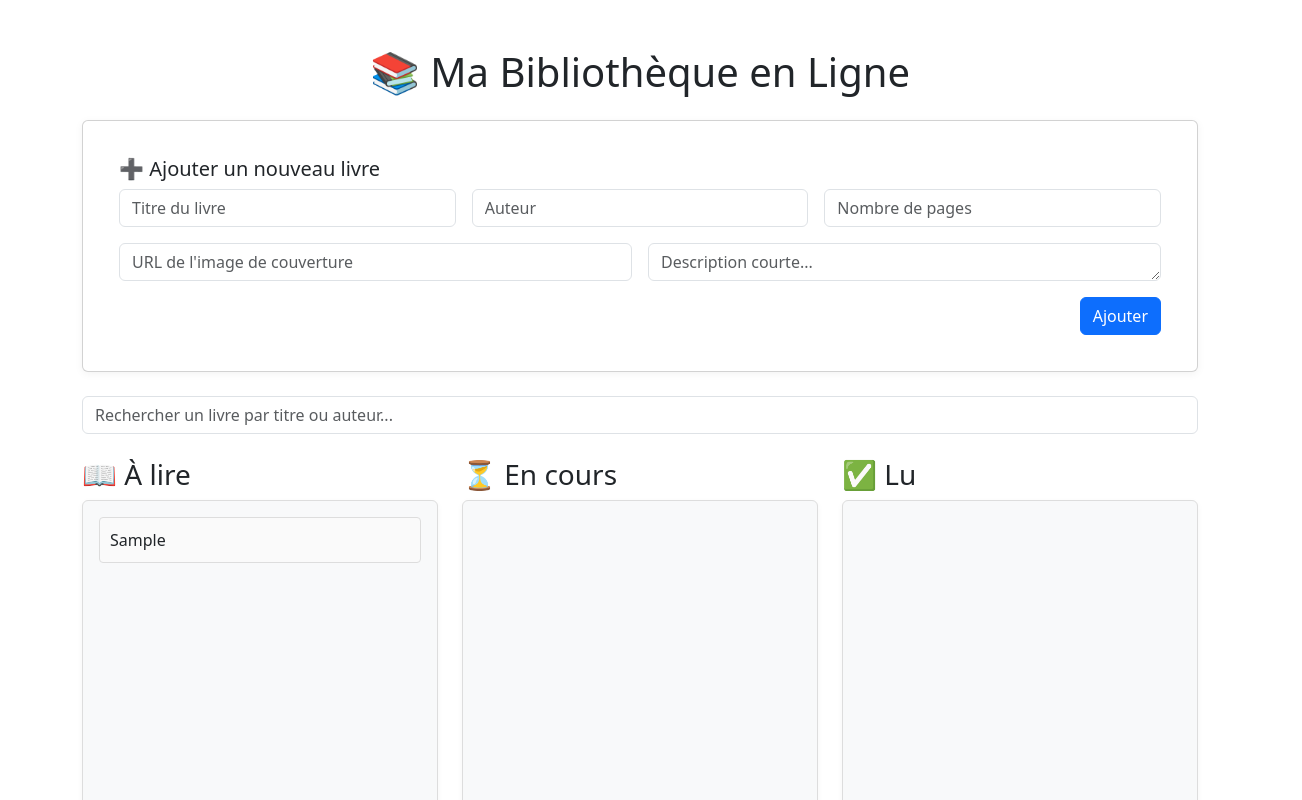
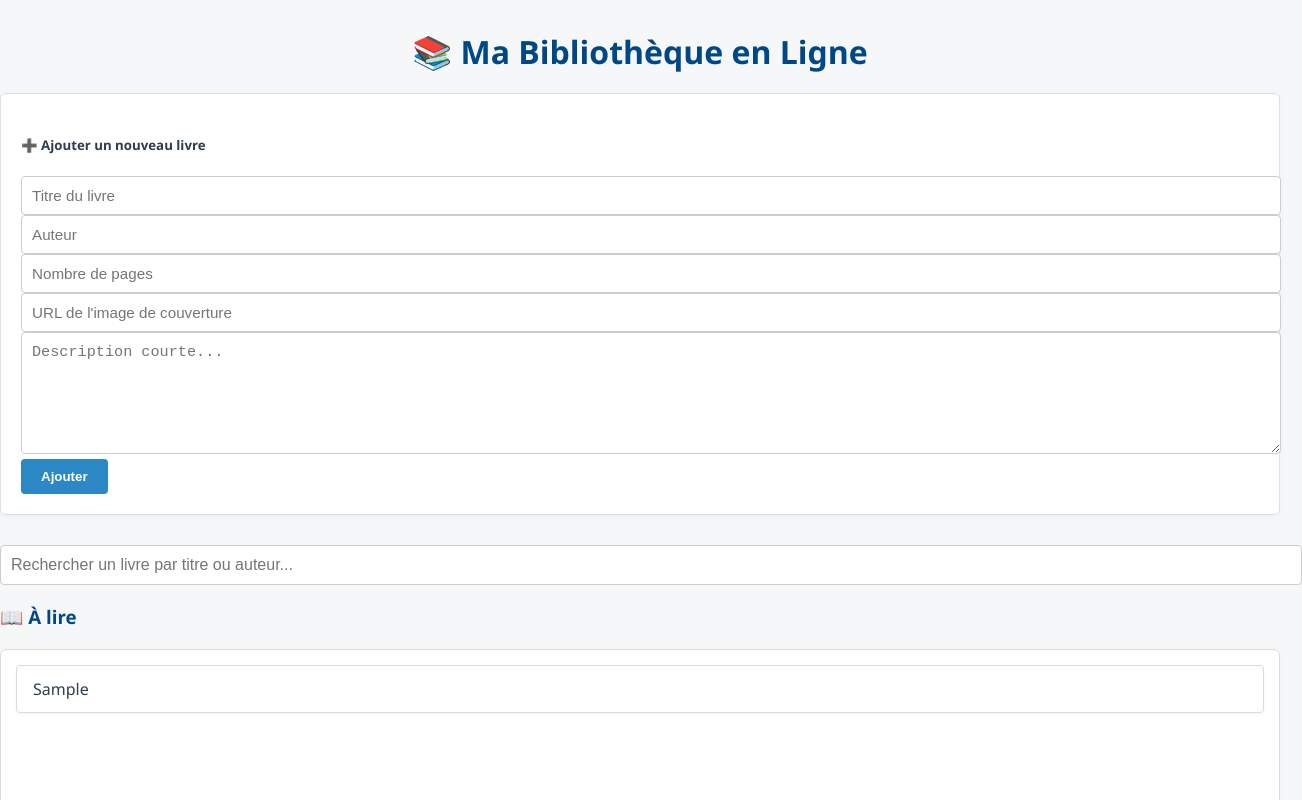
Before and after one commit to YbrDev-web/ProjetJavascript-, a plain HTML site: page index.html in a window 1280 px wide. Both pictures are taken after typing "Sample", "Sample", "5", "https://example.com", "Sample" into the empty fields and a click on the button "Ajouter". Shown: the top 800 px of the page, 1302 px wide, since content can reach past the window. Drawn offline with nearby package versions, Linux system fonts and the light colour scheme; no server answers.

Commit message:
mise en commentaire de bootstrap

```diff
--- a/index.html
+++ b/index.html
@@ -9,7 +9,7 @@
   <link rel="stylesheet" href="style.css">
 
   <!-- Bootstrap -->
-  <link href="https://cdn.jsdelivr.net/npm/bootstrap@5.3.0/dist/css/bootstrap.min.css" rel="stylesheet">
+  <!-- <link href="https://cdn.jsdelivr.net/npm/bootstrap@5.3.0/dist/css/bootstrap.min.css" rel="stylesheet"> -->
 </head>
 
 <body>
--- a/style.css
+++ b/style.css
@@ -2,7 +2,7 @@
 
 body {
   font-family: 'Segoe UI', Tahoma, Geneva, Verdana, sans-serif;
-    background-color: #f5f5f5;
+  background-color: #f5f7f9;
   color: #2c3e50;
   margin: 0;
   padding: 0;
@@ -11,8 +11,8 @@ body {
 /* ---------- TITRES ---------- */
 
 h1, h2, h3 {
-    font-weight: bold;
-    color: #222;
+  font-weight: 600;
+  color: #004785;
   margin-bottom: 20px;
 }
 
@@ -26,8 +26,8 @@ body {
 .card {
   background-color: white;
   border-radius: 6px;
-    border: 1px solid #ddd;
-    box-shadow: 0 2px 8px rgba(0,0,0,0.05);
+  border: 1px solid #e0e0e0;
+  box-shadow: 0 2px 8px rgba(0, 0, 0, 0.03);
   padding: 20px;
   margin-bottom: 30px;
 }
@@ -42,13 +42,14 @@ body {
 .form-control, .form-select {
   border-radius: 4px;
   border: 1px solid #ccc;
-    padding: 8px;
+  padding: 10px;
   width: 100%;
+  font-size: 0.95rem;
 }
 
 textarea.form-control {
   resize: vertical;
-    min-height: 120px;
+  min-height: 100px;
 }
 
 /* ---------- BOUTONS ---------- */
@@ -62,50 +63,58 @@ body {
 }
 
 .btn-primary {
-    background-color: #007BBD;
+  background-color: #2C87C5;
   color: white;
 }
 
 .btn-primary:hover {
-    background-color: #006aa3;
+  background-color: #1a6aa3;
+}
+
+.btn-success {
+  background-color: #28a745;
+  color: white;
+}
+
+.btn-success:hover {
+  background-color: #218838;
 }
 
 /* ---------- COLONNES ---------- */
 
 .book-column {
-    background-color: #ffffff;
-    border: 1px solid #ddd;
+  background-color: white;
+  border: 1px solid #dcdcdc;
   border-radius: 6px;
   padding: 15px;
   min-height: 400px;
   margin-bottom: 20px;
-    box-shadow: 0 2px 6px rgba(0,0,0,0.04);
+  box-shadow: 0 2px 6px rgba(0, 0, 0, 0.02);
+  transition: background 0.2s ease;
+}
+
+.book-column.dragover {
+  background-color: #e6f2ff;
+  border: 2px dashed #2C87C5;
 }
 
 /* ---------- LIVRES ---------- */
 
 .book-card {
-    background-color: #fafafa;
-    border-left: 5px solid #007BBD;
+  background-color: #ffffff;
+  border-left: 5px solid #2C87C5;
   border: 1px solid #ddd;
   border-radius: 4px;
-    padding: 10px;
-    margin-bottom: 10px;
+  padding: 12px 16px;
+  margin-bottom: 12px;
   cursor: pointer;
-    transition: all 0.2s ease;
+  box-shadow: 0 1px 3px rgba(0, 0, 0, 0.05);
+  transition: transform 0.2s ease, background 0.2s ease;
 }
 
 .book-card:hover {
-    background-color: #f0f8ff;
+  background-color: #f0faff;
   transform: translateY(-2px);
-    box-shadow: 0 4px 10px rgba(0,0,0,0.05);
-  }
-
-  /* ---------- DRAG & DROP ---------- */
-
-  .book-column.dragover {
-    background-color: #e1f5fe;
-    border: 2px dashed #007BBD;
 }
 
 /* ---------- MODALE ---------- */
@@ -115,7 +124,7 @@ body {
 }
 
 .modal-header {
-    background-color: #007BBD;
+  background-color: #2C87C5;
   color: white;
   border-bottom: 1px solid #ccc;
 }
@@ -124,10 +133,37 @@ body {
   font-weight: bold;
 }
 
+.modal-body {
+  font-size: 0.95rem;
+  color: #333;
+}
+
+.modal-body img {
+  float: right;
+  max-width: 140px;
+  margin: 0 0 10px 20px;
+  border-radius: 4px;
+}
+
+/* ---------- RECHERCHE ---------- */
+
+#recherche {
+  border: 1px solid #ccc;
+  border-radius: 4px;
+  padding: 10px;
+  font-size: 1rem;
+}
+
 /* ---------- RESPONSIVE ---------- */
 
 @media (max-width: 768px) {
   .book-column {
     margin-bottom: 20px;
   }
+
+  .modal-body img {
+    float: none;
+    display: block;
+    margin: 0 auto 10px auto;
   }
+}
```
Lines whose indentation alone changed are shown as unchanged.
